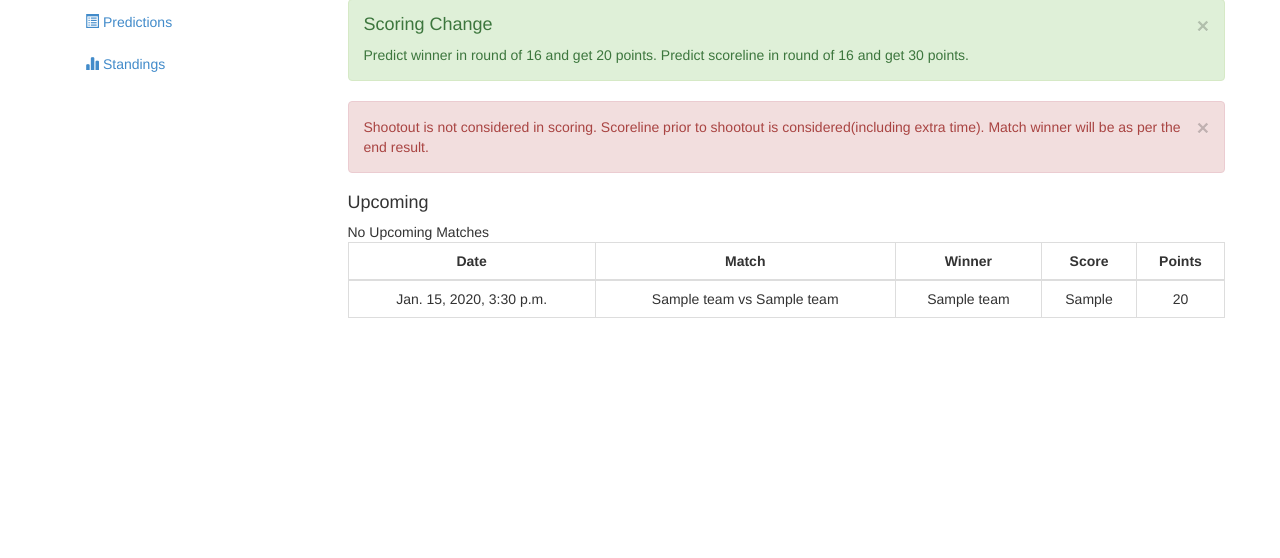
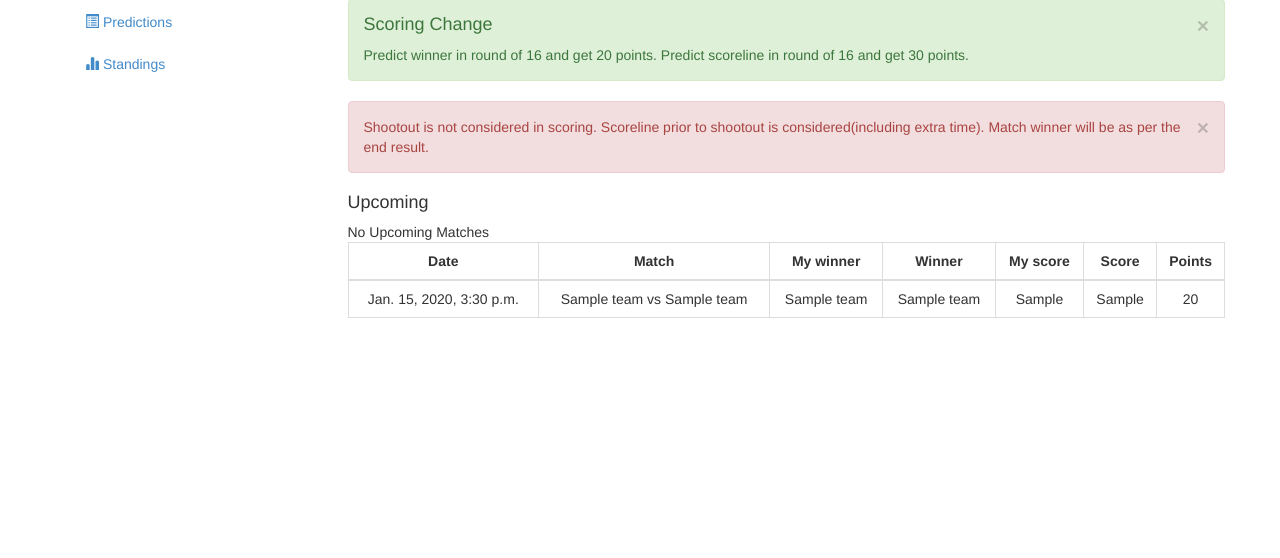
Before and after one commit to odolshinu/football_predictor, a Django app: a page that uses football/templates/my_predictions.html in a window 1280 px wide. Shown: the part 153-711 px from the top of the page. Run offline with Django 3.2, Linux system fonts and the light colour scheme; a user stored in the database is signed in; tables that the repository leaves empty hold one stand-in row (values such as "Sample post"); some libraries are stand-ins or nearby versions.

Commit message:
original result shown with predictions

```diff
--- a/football/templates/my_predictions.html
+++ b/football/templates/my_predictions.html
@@ -53,7 +53,9 @@
 			<tr>
 				<th><center>Date</center></th>
 				<th><center>Match</center></th>
+				<th><center>My winner</center></th>
 				<th><center>Winner</center></th>
+				<th><center>My score</center></th>
 				<th><center>Score</center></th>
 				<th><center>Points</center></th>
 			</tr>
@@ -71,7 +73,13 @@
 						<center>{% if prediction.prediction %}{{ prediction.prediction.name }}{% else %}Draw{% endif %}</center>
 					</td>
 					<td>
+						<center>{% if prediction.match.status %}{% if prediction.match.winner %}{{ prediction.match.winner.name }}{% else %}Draw{% endif %}{% else %}NA{% endif %}</center>
+					</td>
+					<td>
 						<center>{{ prediction.score }}</center>
+					</td>
+					<td>
+						<center>{% if prediction.match.status %}{{ prediction.match.score }}{% else %}NA{% endif %}</center>
 					</td>
 					<td>
 						<center>{% get_prediction_points prediction %}</center>
```
Also changed, not shown: football/templates/predictions.html (+9 -1 lines).
